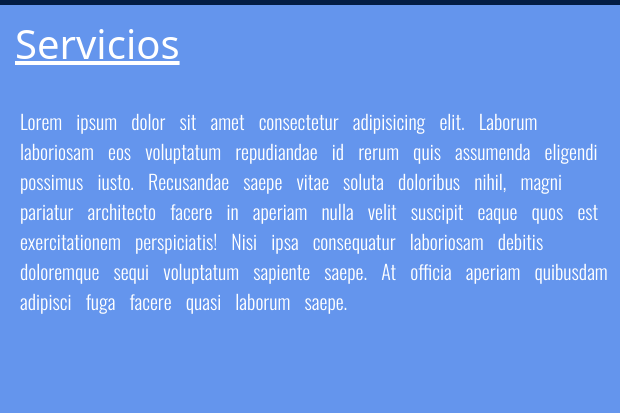
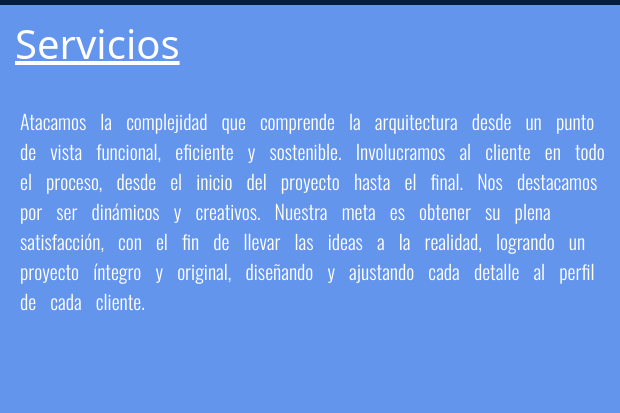
Before and after one commit to agustintiscornia/tiscorniadesign, a website: page pages/servicios.html in a window 1280 px wide. Shown: the part 121-534 px from the top of the page, 0-620 px from the left. Drawn offline with nearby package versions, Linux system fonts and the light colour scheme.

Commit message:
cambie los textos

```diff
--- a/pages/servicios.html
+++ b/pages/servicios.html
@@ -55,15 +55,10 @@
     <h1 class="servicios">Servicios</h1>
     <div class="cajacontenedoraservicios">
         <div class="cajacontenedoraservicioshijo">
-            <p>Lorem ipsum dolor sit amet consectetur adipisicing elit. Laborum laboriosam eos voluptatum
-                repudiandae id
-                rerum
-                quis assumenda eligendi possimus iusto. Recusandae saepe vitae soluta doloribus nihil,
-                magni pariatur architecto facere in aperiam nulla velit suscipit eaque quos est exercitationem
-                perspiciatis!
-                Nisi ipsa consequatur laboriosam debitis doloremque sequi voluptatum sapiente saepe. At officia
-                aperiam
-                quibusdam adipisci fuga facere quasi laborum saepe.
+            <p>Atacamos la complejidad  que comprende la arquitectura  desde un punto de vista funcional,
+             eficiente y sostenible. Involucramos al cliente  en todo el proceso, desde el inicio del proyecto hasta el final.
+             Nos destacamos por ser dinámicos y creativos. Nuestra meta es obtener su plena satisfacción, con el fin de llevar las ideas a la realidad,
+             logrando un proyecto íntegro y original, diseñando y ajustando cada detalle al perfil de cada cliente.
             </p>
         </div>
         <div> <video src="../multimedia/Ideal Home Flythrough (online-video-cutter.com).mp4" controls autoplay muted
```
Also changed, not shown: index.html (+3 -9 lines), pages/nosotros.html (+4 -9 lines).
